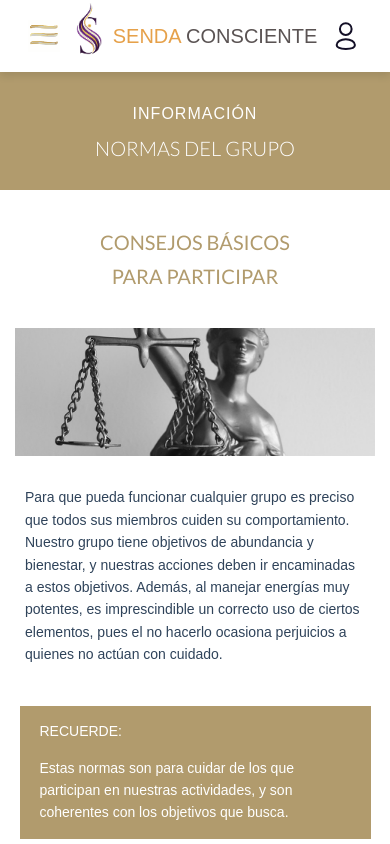
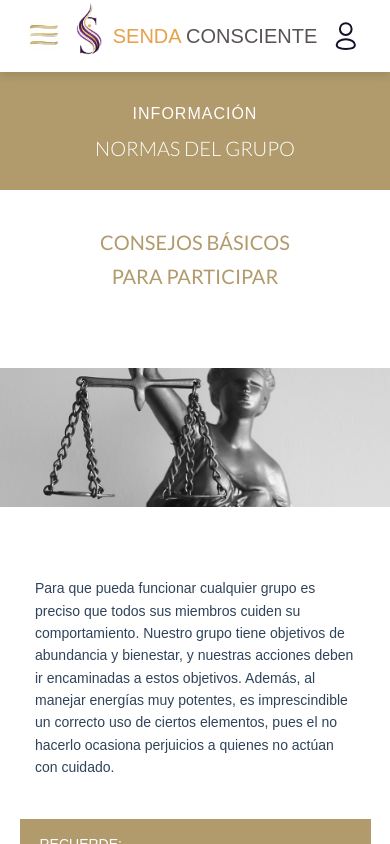
Before and after one commit to orbimatrix/Conscious-path, a Next.js app: page /normas in a window 390 px wide. Shown: the top 844 px of the page. Built offline with nearby package versions, Linux system fonts and the light colour scheme.

Commit message:
Refactor normas.css and page.tsx to improve layout and responsiveness. Added padding to content containers for better spacing and adjusted section structure for enhanced visual consistency across devices.

```diff
--- a/src/app/normas/normas.css
+++ b/src/app/normas/normas.css
@@ -46,6 +46,8 @@
   max-width: 800px;
   margin: 0 auto;
   text-align: center;
+  padding-left: 20px;
+  padding-right: 20px;
 }
 
 /* Large screens - center align */
@@ -215,8 +217,10 @@
   }
 
   .normas-content-container {
-    max-width: 100%;
-    margin: 0;
+    max-width: 800px;
+    margin: 0 auto;
+    padding-left: 10px;
+    padding-right: 10px;
   }
 
   .normas-rule-item {
--- a/src/app/normas/page.tsx
+++ b/src/app/normas/page.tsx
@@ -24,6 +24,8 @@ export default function NormasPage() {
                         <h3 className="normas-content-subtitle">
                             PARA PARTICIPAR
                         </h3>
+                    </div>
+                </section>
 
                 {/* Legal Image Section - Mobile */}
                 <section className="normas-legal-image-section-mobile">
@@ -36,6 +38,9 @@ export default function NormasPage() {
                     />
                 </section>
 
+                {/* Main Content Section - Continued */}
+                <section className="normas-content-section">
+                    <div className="normas-content-container">
                         <p className="normas-paragraph">
                             Para que pueda funcionar cualquier grupo es preciso que todos sus miembros cuiden su comportamiento. Nuestro grupo tiene objetivos de abundancia y bienestar, y nuestras acciones deben ir encaminadas a estos objetivos. Además, al manejar energías muy potentes, es imprescindible un correcto uso de ciertos elementos, pues el no hacerlo ocasiona perjuicios a quienes no actúan con cuidado.
                         </p>
```
Lines whose indentation alone changed are shown as unchanged.
